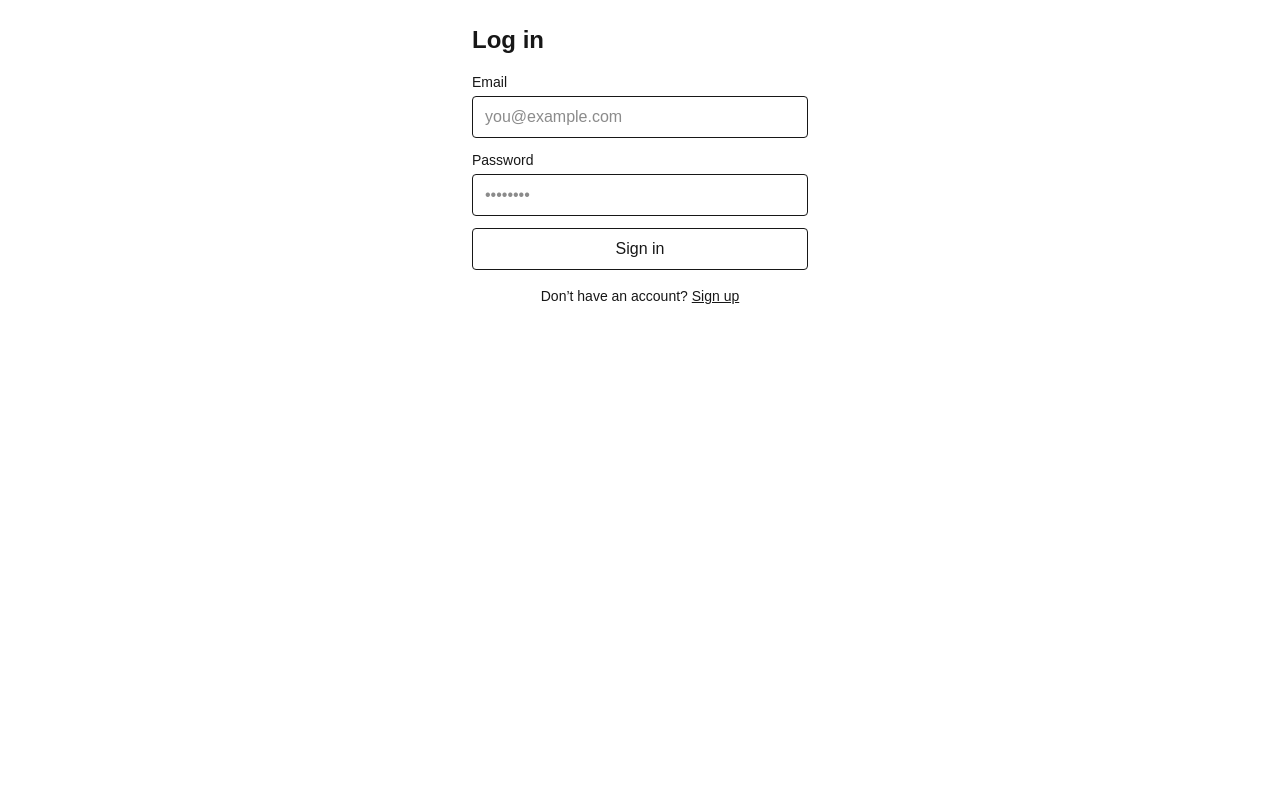
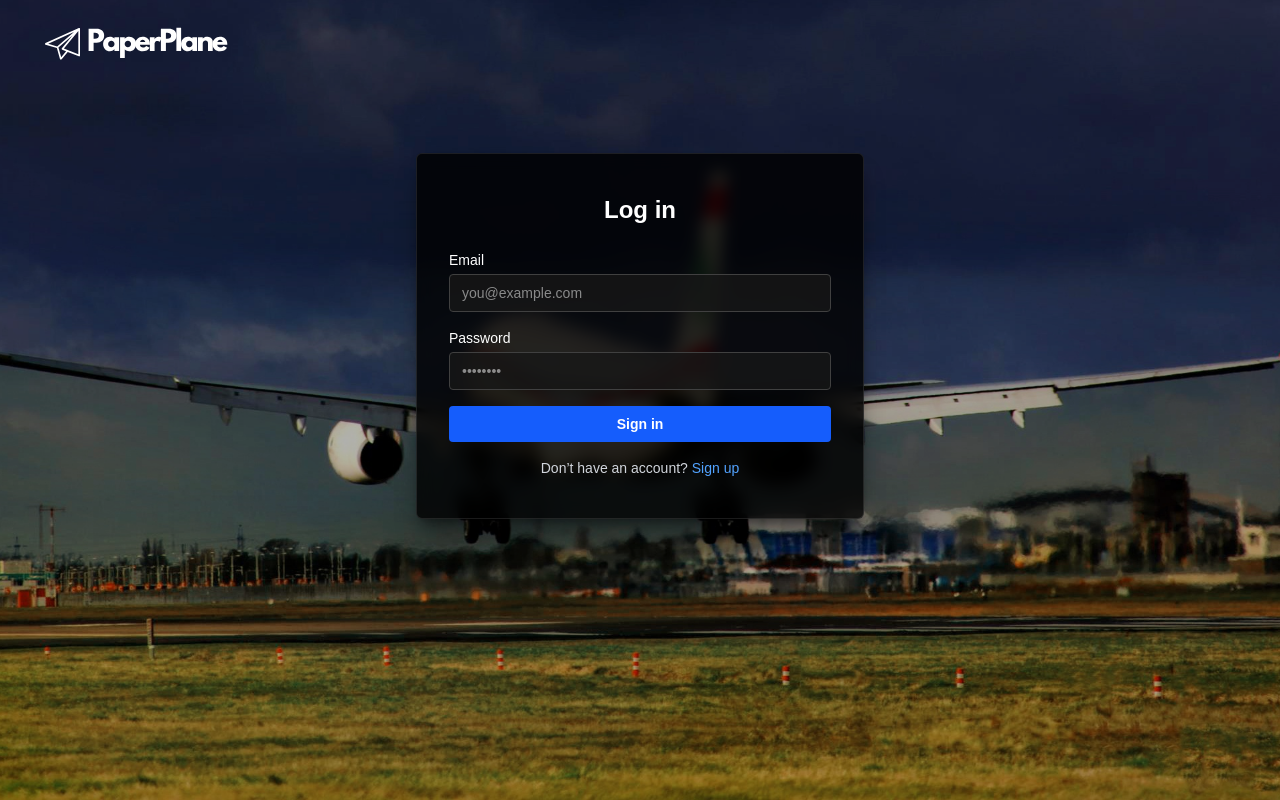
Before and after one commit to griffing52/PaperPlane, a Next.js app: page /login in a window 1280 px wide. Built offline with nearby package versions, Linux system fonts and the light colour scheme; no server answers.

Commit message:
fixed login page to be pretty

```diff
--- a/app/login/page.tsx
+++ b/app/login/page.tsx
@@ -1,5 +1,6 @@
 "use client";
 
+import Image from "next/image";
 import { useState, FormEvent, useEffect } from "react";
 import { useRouter } from "next/navigation";
 import { signInWithEmailAndPassword } from "firebase/auth";
@@ -38,32 +39,72 @@ export default function LoginPage() {
   if (loading) return <div className="p-6">Loading…</div>;
 
   return (
-    <main className="max-w-sm mx-auto p-6">
-      <h1 className="text-2xl font-semibold mb-4">Log in</h1>
+    <div className="relative min-h-screen text-white">
+      {/* Background image */}
+      <Image
+        src="/login-bg.jpg"
+        alt="Airplane night background"
+        fill
+        priority
+        className="object-cover -z-20"
+      />
 
-      <form onSubmit={handleSubmit} className="space-y-3">
+      {/* Dark overlay */}
+      <div className="absolute inset-0 bg-black/30 -z-10" />
+
+      {/* Logo header */}
+      <header className="px-6 py-4">
+        <div className="flex items-center">
+          <div className="relative h-10 w-40 md:h-12 md:w-48 lg:h-14 lg:w-56">
+            <Image
+              src="/paperplane-logo.svg"
+              alt="PaperPlane Logo"
+              fill
+              className="object-contain"
+              priority
+            />
+          </div>
+        </div>
+      </header>
+
+      {/* Main content */}
+      <main className="flex items-center justify-center px-4 pb-16 min-h-[70vh]">
+        <div className="w-full max-w-md rounded-md bg-black/80 border border-white/10 px-8 py-10 shadow-xl shadow-black/40 backdrop-blur-sm">
+          <h1 className="text-2xl font-semibold mb-6 text-center">Log in</h1>
+
+          {loading ? (
+            <div className="text-center text-sm text-gray-300">Loading…</div>
+          ) : (
+            <>
+              <form onSubmit={handleSubmit} className="space-y-4">
                 <div>
-          <label className="block text-sm mb-1">Email</label>
+                  <label className="block text-sm mb-1" htmlFor="email">
+                    Email
+                  </label>
                   <input
                     id="email"
                     data-testid="login-email"
+                    type="email"
                     required
                     value={email}
                     onChange={(e) => setEmail(e.target.value)}
-            className="w-full border rounded px-3 py-2"
+                    className="w-full border border-neutral-700 rounded px-3 py-2 bg-neutral-900/80 text-sm focus:outline-none focus:ring-2 focus:ring-blue-500"
                     placeholder="you@example.com"
                   />
                 </div>
 
                 <div>
-          <label className="block text-sm mb-1">Password</label>
+                  <label className="block text-sm mb-1" htmlFor="password">
+                    Password
+                  </label>
                   <input
                     id="password"
                     data-testid="login-password"
+                    type="password"
                     required
                     value={password}
                     onChange={(e) => setPassword(e.target.value)}
-            className="w-full border rounded px-3 py-2"
+                    className="w-full border border-neutral-700 rounded px-3 py-2 bg-neutral-900/80 text-sm focus:outline-none focus:ring-2 focus:ring-blue-500"
                     placeholder="••••••••"
                   />
                 </div>
@@ -71,7 +112,7 @@ export default function LoginPage() {
                 {error && (
                   <p
                     data-testid="login-error"
-            className="text-sm text-red-600 text-center"
+                    className="text-sm text-red-500 text-center"
                   >
                     {error}
                   </p>
@@ -81,22 +122,26 @@ export default function LoginPage() {
                   type="submit"
                   data-testid="login-button"
                   disabled={submitting}
-          className="w-full rounded px-3 py-2 border"
+                  className="w-full rounded bg-blue-600 hover:bg-blue-500 text-white px-3 py-2 text-sm font-semibold disabled:opacity-50"
                 >
                   {submitting ? "Signing in…" : "Sign in"}
                 </button>
               </form>
 
-      <p className="mt-4 text-sm text-center">
+              <p className="mt-4 text-sm text-center text-gray-300">
                 Don’t have an account?{" "}
                 <a
                   href="/signup"
                   data-testid="login-signup-link"
-          className="underline"
+                  className="text-blue-400 hover:underline"
                 >
                   Sign up
                 </a>
               </p>
+            </>
+          )}
+        </div>
       </main>
+    </div>
   );
 }
```
Lines whose indentation alone changed are shown as unchanged.
